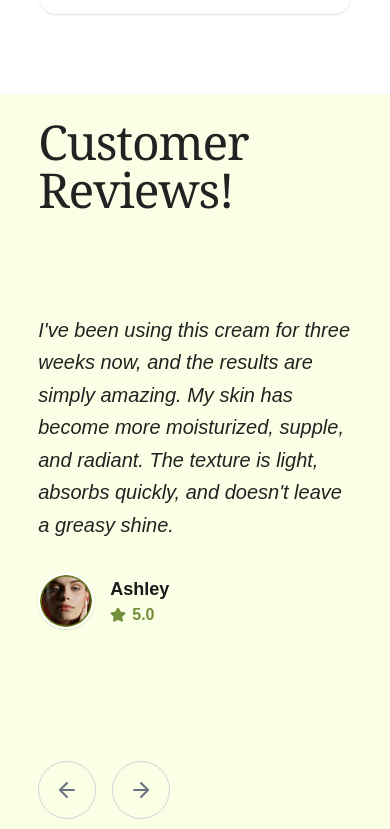
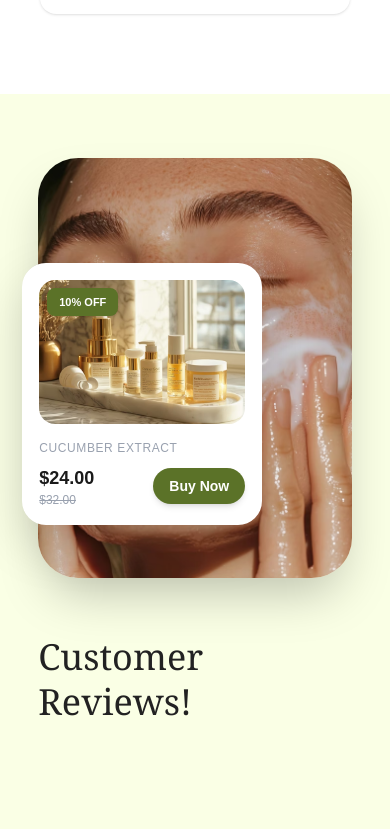
Before and after one commit to Rakibstack/Oranic-Landing-Page, a Next.js app: page / in a window 390 px wide. Shown: the part 7570-8399 px from the top of the page. Built offline with nearby package versions, Linux system fonts and the light colour scheme.

Commit message:
added FAQ Section

```diff
--- a/src/app/page.jsx
+++ b/src/app/page.jsx
@@ -1,5 +1,6 @@
 import BeforeAfterSection from "@/components/BeforeAfterSection";
 import ChooseCategory from "@/components/CategorySection";
+import FAQSection from "@/components/FAQSection";
 import HeroSection from "@/components/HeroSection";
 import InspiredSection from "@/components/InspiredSection";
 import NaturalMakeupSection from "@/components/NaturalMakeupSection";
@@ -19,6 +20,7 @@ export default function Home() {
           <NaturalMakeupSection></NaturalMakeupSection>
           <ReviewSection></ReviewSection>
           <BeforeAfterSection></BeforeAfterSection>
+          <FAQSection></FAQSection>
     </div>
   );
 }
--- a/src/components/BeforeAfterSection.jsx
+++ b/src/components/BeforeAfterSection.jsx
@@ -4,7 +4,7 @@ import React from 'react';
 const BeforeAfterSection = () => {
 
     return (
-        <div className='relative w-full h-[644px] '>
+        <div className='relative w-full h-[480px] md:h-[520px] lg:h-[644px] '>
             <Image
             src={'/Before After.png'}
             alt='Before and After'
--- /dev/null
+++ b/src/components/FAQSection.jsx
@@ -0,0 +1,100 @@
+
+'use client'
+import React, { useState } from 'react';
+import Image from 'next/image';
+import { ChevronDown, ChevronUp } from 'lucide-react';
+
+const FAQSection = () => {
+  const [openIndex, setOpenIndex] = useState(0);
+
+  const faqs = [
+    {
+      question: "What makes your skincare different from others?",
+      answer: "Our approach combines expert care, safe technology, and personalized treatments to deliver lasting, natural results."
+    },
+    {
+      question: "What makes your skincare different from others?",
+      answer: "Our approach combines expert care, safe technology, and personalized treatments to deliver lasting, natural results."
+    },
+    {
+      question: "What makes your skincare different from others?",
+      answer: "Our approach combines expert care, safe technology, and personalized treatments to deliver lasting, natural results."
+    },
+    {
+      question: "What makes your skincare different from others?",
+      answer: "Our approach combines expert care, safe technology, and personalized treatments to deliver lasting, natural results."
+    },
+    {
+      question: "What makes your skincare different from others?",
+      answer: "Our approach combines expert care, safe technology, and personalized treatments to deliver lasting, natural results."
+    }
+  ];
+
+  return (
+    <section className='bg-[#FFFFFF]' >
+
+     <div className="max-w-11/12 mx-auto px-6 py-20 grid grid-cols-1 lg:grid-cols-2 gap-16  items-start">
+         {/* Left Side: Content */}
+      <div className="space-y-8">
+        <div className="space-y-4">
+          <h2 className="text-5xl font-serif text-[#1A1A1A] leading-tight">
+            We’ve got the answers you need
+          </h2>
+          <p className="text-gray-500 max-w-md leading-relaxed">
+            Lorem ipsum dolor sit amet, consectetur adipiscing elit. Ut elit tellus,
+            luctus nec ullamcorper mattis, pulvinar dapibus leo.
+          </p>
+        </div>
+
+        {/* Accordion List */}
+        <div className="space-y-4">
+          {faqs.map((faq, index) => (
+            <div
+              key={index}
+              className={`rounded-2xl transition-all duration-300 overflow-hidden cursor-pointer ${
+                openIndex === index ? 'bg-[#F9FBE7]' : 'bg-transparent border-b border-gray-100'
+              }`}
+              onClick={() => setOpenIndex(openIndex === index ? -1 : index)}
+            >
+              <div className="flex items-center justify-between p-5">
+                <h3 className={`text-lg font-medium transition-colors ${
+                  openIndex === index ? 'text-[#1A1A1A]' : 'text-gray-700'
+                }`}>
+                  {faq.question}
+                </h3>
+                {openIndex === index ? (
+                  <ChevronUp size={20} className="text-gray-600" />
+                ) : (
+                  <ChevronDown size={20} className="text-gray-400" />
+                )}
+              </div>
+
+              {/* Accordion Answer with Animation */}
+              <div className={`transition-all duration-300 ease-in-out px-5 overflow-hidden ${
+                openIndex === index ? 'max-h-40 pb-5 opacity-100' : 'max-h-0 opacity-0'
+              }`}>
+                <p className="text-gray-500 text-sm leading-relaxed max-w-sm">
+                  {faq.answer}
+                </p>
+              </div>
+            </div>
+          ))}
+        </div>
+      </div>
+
+      {/* Right Side: Image Section */}
+      <div className="relative h-[650px] w-full rounded-[60px] overflow-hidden shadow-sm">
+        <Image
+          src="/Frame 12.png"
+          alt="Skincare product in nature"
+          fill
+          className="object-cover"
+          priority
+        />
+      </div>
+     </div>
+    </section>
+  );
+};
+
+export default FAQSection;
--- a/src/components/NaturalMakeupSection.jsx
+++ b/src/components/NaturalMakeupSection.jsx
@@ -10,6 +10,7 @@ const NaturalMakeupSection = () => {
                 <Image
                     src={'/NaturalBanner1.png'}
                     alt='Natural Makeup Banner Image'
+                    className='object-cover'
                     fill
                 />
                 <div className="absolute inset-0 bg-gradient-to-t from-[#A9A884]/40  to-transparent"></div>
--- a/src/components/ReviewSection.jsx
+++ b/src/components/ReviewSection.jsx
@@ -1,14 +1,13 @@
-
-import Image from 'next/image';
-import { Star, ArrowLeft, ArrowRight } from 'lucide-react';
+import Image from "next/image";
+import { Star, ArrowLeft, ArrowRight } from "lucide-react";
 
 const ReviewSection = () => {
-
   const reviews = [
     {
       id: 1,
       title: "Customer Reviews!",
-      reviewText: "I've been using this cream for three weeks now, and the results are simply amazing. My skin has become more moisturized, supple, and radiant. The texture is light, absorbs quickly, and doesn't leave a greasy shine.",
+      reviewText:
+        "I've been using this cream for three weeks now, and the results are simply amazing. My skin has become more moisturized, supple, and radiant. The texture is light, absorbs quickly, and doesn't leave a greasy shine.",
       authorName: "Ashley",
       rating: 5.0,
       authorImage: "/Ellipse 28.png",
@@ -18,25 +17,25 @@ const ReviewSection = () => {
         price: "24.00",
         originalPrice: "32.00",
         discount: "10%",
-        image: "/product01.png" // Product bottle image
-      }
-    }
+        image: "/product01.png",
+      },
+    },
   ];
 
   const data = reviews[0];
 
   return (
-    <section className="bg-[#FAFFE5] p-6 md:p-20 min-h-[700px] flex items-center justify-center font-sans overflow-hidden">
-      <div className="max-w-11/12  w-full grid grid-cols-1 lg:grid-cols-2 gap-16 items-center">
+    <section className="bg-[#FAFFE5] py-16 md:py-24 px-6 overflow-hidden">
+      <div className="max-w-11/12 mx-auto grid grid-cols-1 lg:grid-cols-2 gap-14 items-center">
 
-        {/* Left Side: Text Content */}
-        <div className="flex flex-col justify-center space-y-25">
-          <h2 className="text-5xl md:text-6xl font-serif text-[#222222] tracking-tight">
+        {/* Left Side */}
+        <div className="order-2 lg:order-1 flex flex-col justify-center space-y-25">
+          <h2 className="text-4xl md:text-6xl font-serif text-[#222222] leading-tight">
             {data.title}
           </h2>
 
-          <div className="space-y-8 max-w-lg">
-            <p className="text-xl text-[#222222] leading-relaxed italic font-light">
+          <div className="space-y-6 max-w-xl">
+            <p className="text-lg md:text-xl text-[#222222] leading-relaxed italic font-light">
               {data.reviewText}
             </p>
 
@@ -49,18 +48,23 @@ const ReviewSection = () => {
                   className="object-cover"
                 />
               </div>
+
               <div>
-                <h4 className="font-bold text-lg text-[#1A1A1A]">{data.authorName}</h4>
+                <h4 className="font-bold text-lg text-[#1A1A1A]">
+                  {data.authorName}
+                </h4>
                 <div className="flex items-center text-[#748E3A]">
                   <Star className="w-4 h-4 fill-current" />
-                  <span className="ml-1.5 font-bold">{data.rating.toFixed(1)}</span>
+                  <span className="ml-1.5 font-bold">
+                    {data.rating.toFixed(1)}
+                  </span>
                 </div>
               </div>
             </div>
           </div>
 
-          {/* Navigation Buttons */}
-          <div className="flex gap-4 pt-8">
+          {/* Navigation */}
+          <div className="flex gap-4 pt-6">
             <button className="p-4 border border-gray-300 rounded-full hover:bg-white hover:border-gray-400 transition-all text-gray-500 group">
               <ArrowLeft className="w-6 h-6 group-hover:-translate-x-1 transition-transform" />
             </button>
@@ -70,10 +74,11 @@ const ReviewSection = () => {
           </div>
         </div>
 
-        {/* Right Side: Image Section */}
-        <div className="relative flex justify-center lg:justify-end">
-          {/* Main Background Image (The girl applying cream) */}
-          <div className="relative w-full  md:w-145 md:h-150 rounded-[40px] overflow-hidden shadow-2xl ">
+        {/* Right Side */}
+        <div className="order-1 lg:order-2 relative flex justify-center lg:justify-end">
+
+          {/* Main Image */}
+          <div className="relative w-full max-w-md h-[420px] md:max-w-2xl md:h-[664px] rounded-[40px] overflow-hidden shadow-2xl">
             <Image
               src={data.productImage}
               alt="Skin Care Section"
@@ -83,9 +88,10 @@ const ReviewSection = () => {
             />
           </div>
 
-          {/* Floating Product Card */}
-          <div className="absolute -left-8 md:-left-8 lg:-left-14 top-[25%] bg-white p-4 rounded-[24px] shadow-[0_20px_50px_rgba(0,0,0,0.15)] w-[260px] border border-white/50 backdrop-blur-sm">
-            <div className="relative w-full h-40 rounded-2xl overflow-hidden mb-4">
+          {/* Floating Card */}
+          <div className="absolute -left-4 md:-left-22 top-[25%] bg-white p-4 rounded-[24px] shadow-[0_20px_50px_rgba(0,0,0,0.15)] w-[240px] md:w-[260px] border border-white/50 backdrop-blur-sm transition-all duration-300 hover:-translate-y-3 hover:shadow-2xl">
+
+            <div className="relative w-full h-36 rounded-2xl overflow-hidden mb-4">
               <div className="absolute top-2 left-2 bg-[#5B7228] text-white text-[11px] px-3 py-1.5 rounded-lg font-bold z-10 shadow-sm">
                 {data.floatingProduct.discount} OFF
               </div>
@@ -97,23 +103,29 @@ const ReviewSection = () => {
               />
             </div>
 
-            <div className="px-1">
+            <div>
               <h5 className="text-gray-400 text-xs font-medium uppercase tracking-wider mb-2">
                 {data.floatingProduct.name}
               </h5>
+
               <div className="flex items-center justify-between">
                 <div className="flex flex-col">
-                  <span className="text-xl font-black text-[#1A1A1A]">${data.floatingProduct.price}</span>
-                  <span className="text-gray-400 text-xs line-through">${data.floatingProduct.originalPrice}</span>
+                  <span className="text-lg font-black text-[#1A1A1A]">
+                    ${data.floatingProduct.price}
+                  </span>
+                  <span className="text-gray-400 text-xs line-through">
+                    ${data.floatingProduct.originalPrice}
+                  </span>
                 </div>
-                <button className="bg-[#5B7228] text-white text-sm px-5 py-2.5 rounded-full font-semibold hover:bg-[#4a5d21] cursor-pointer transition-all transform hover:scale-105 active:scale-95 shadow-md">
+
+                <button className="bg-[#5B7228] text-white text-sm px-4 py-2 rounded-full font-semibold hover:bg-[#4a5d21] transition-all transform hover:scale-105 active:scale-95 shadow-md">
                   Buy Now
                 </button>
               </div>
             </div>
           </div>
+
         </div>
-
       </div>
     </section>
   );
```
Also changed, not shown: public/Frame 12.png (added).
